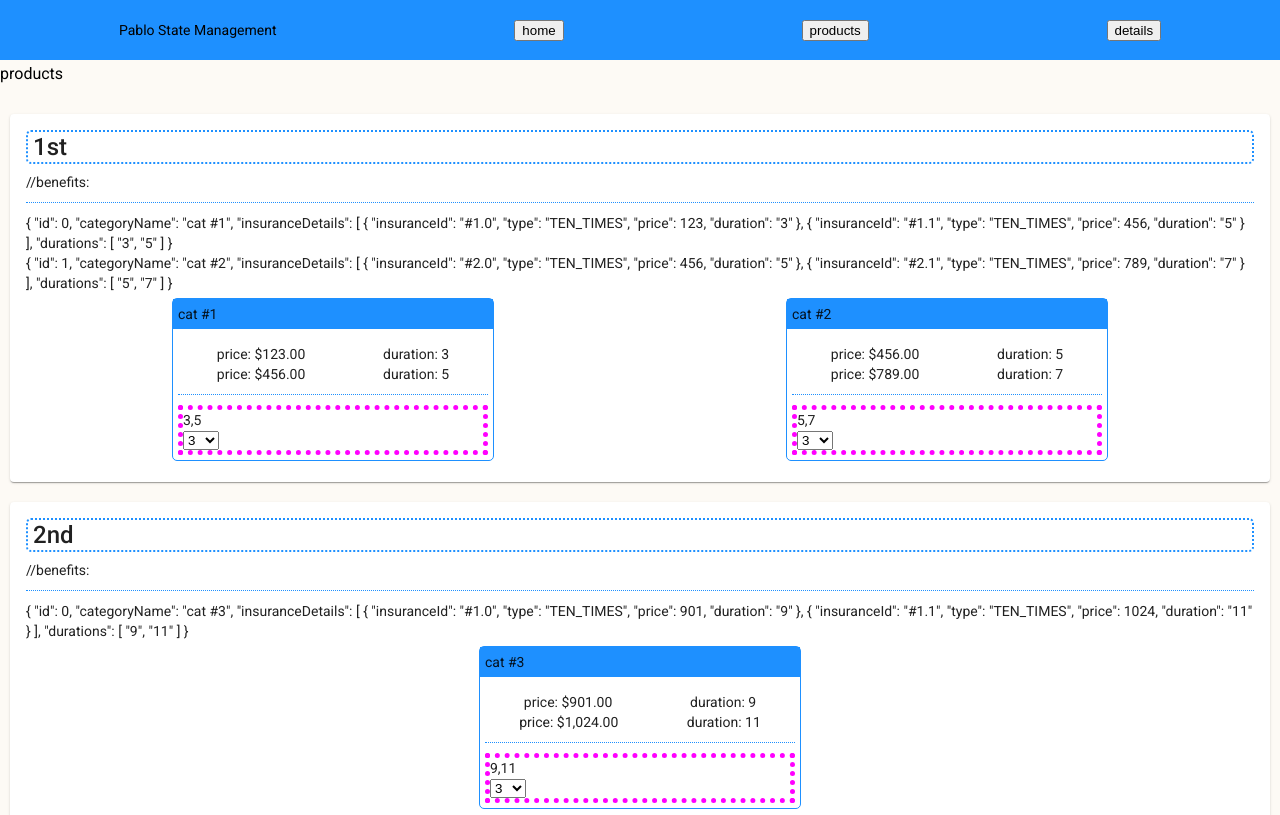
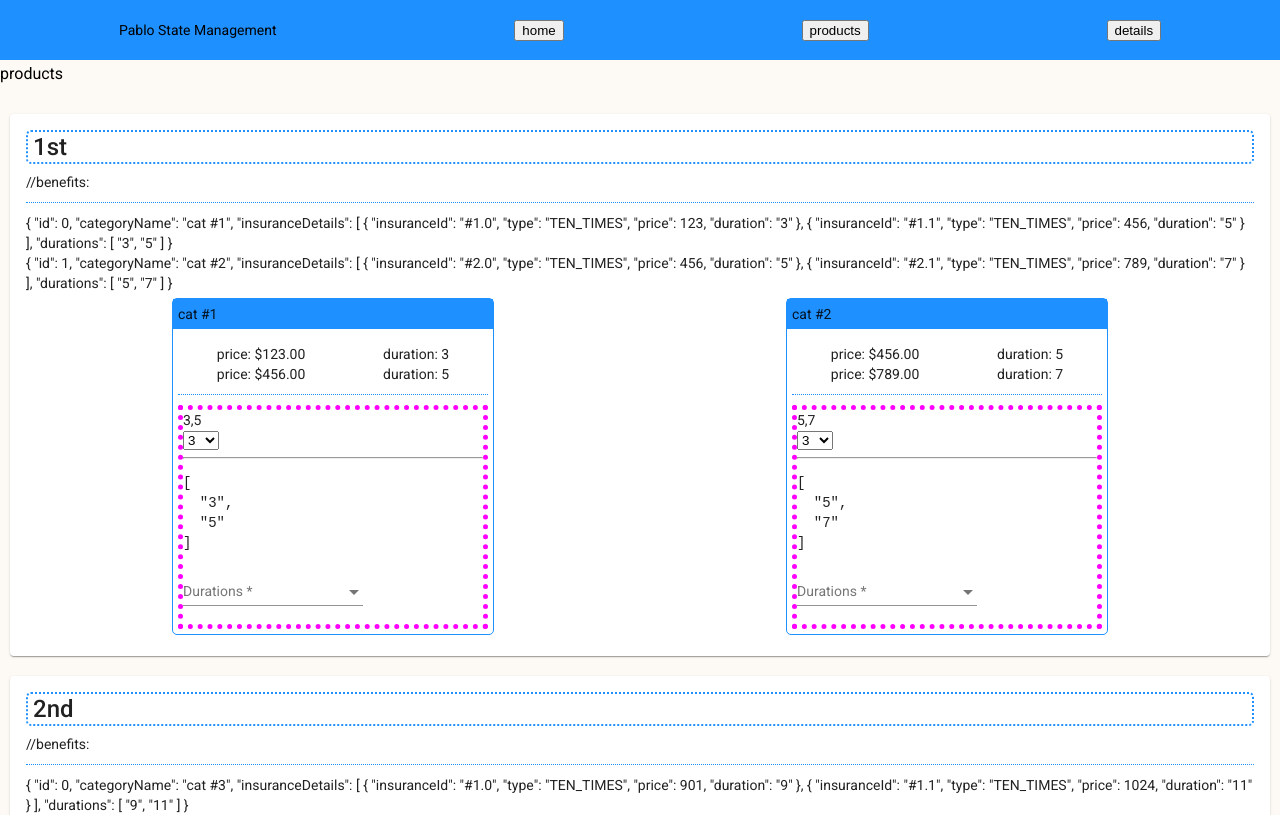
Before and after one commit to pawel-stolka/pg, an Angular app: page /products in a window 1280 px wide. Shown: the top 815 px of the page. Built offline with nearby package versions, Linux system fonts and the light colour scheme.

Commit message:
not yet with material select

```diff
--- a/src/app/features/products/categories/categories.component.html
+++ b/src/app/features/products/categories/categories.component.html
@@ -32,6 +32,23 @@
               {{ durations[id] }}
             </option>
           </select>
+          <hr>
+
+          <pre>{{ category.durations | json }}</pre>
+          <mat-form-field>
+            <mat-label>Durations</mat-label>
+            <mat-select [formControl]="durationForm" required>
+              <mat-option
+                *ngFor="let duration of category.durations; index as id"
+                [value]="durations[0]"
+              >
+                {{ duration }}
+              </mat-option>
+            </mat-select>
+            <mat-error *ngIf="durationForm.hasError('required')"
+              >Please choose duration</mat-error
+            >
+          </mat-form-field>
         </ng-container>
 
         <!-- <mat-form-field>
@@ -64,14 +81,6 @@
         >
         <mat-hint>{{ animalControl.value?.sound }}</mat-hint>
       </mat-form-field> -->
-
-      <!-- <mat-radio-group class="select">
-        <mat-radio-button
-          *ngFor="let detail of category.insuranceDetails"
-          [value]="detail.duration"
-          >{{ detail.duration }}</mat-radio-button
-        >
-      </mat-radio-group> -->
     </div>
   </div>
   <!-- <mat-card *ngFor="let category of categories; index as id">
--- a/src/app/features/products/categories/categories.component.ts
+++ b/src/app/features/products/categories/categories.component.ts
@@ -25,6 +25,7 @@ export class CategoriesComponent {
   constructor() {
     this.durations$ = this.getDurations();
   }
+
   ngOnInit(): void {
     this.animalsSub = this.getAnimals().subscribe(res => {
       // console.log('this.getAnimals | SUB', res);
```
